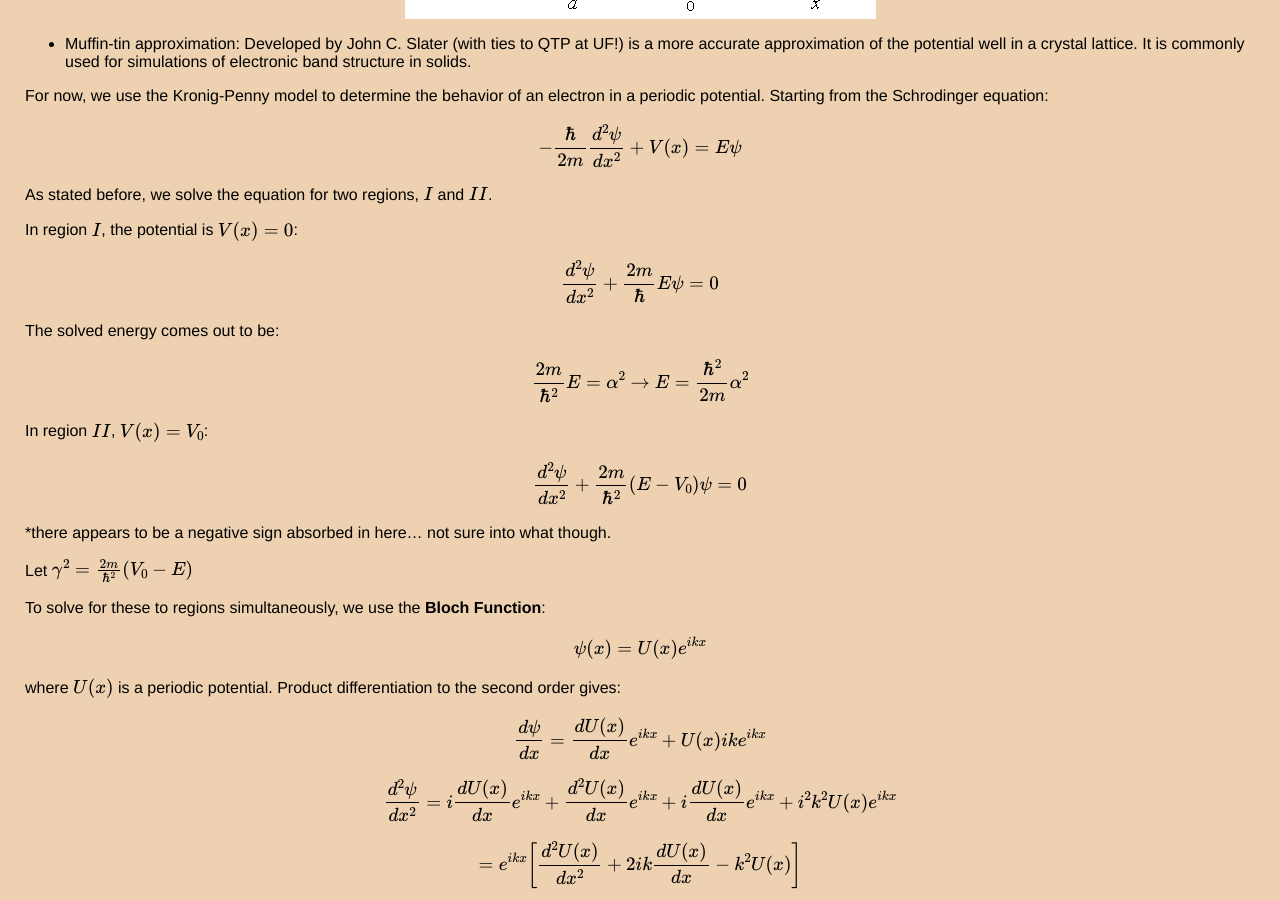
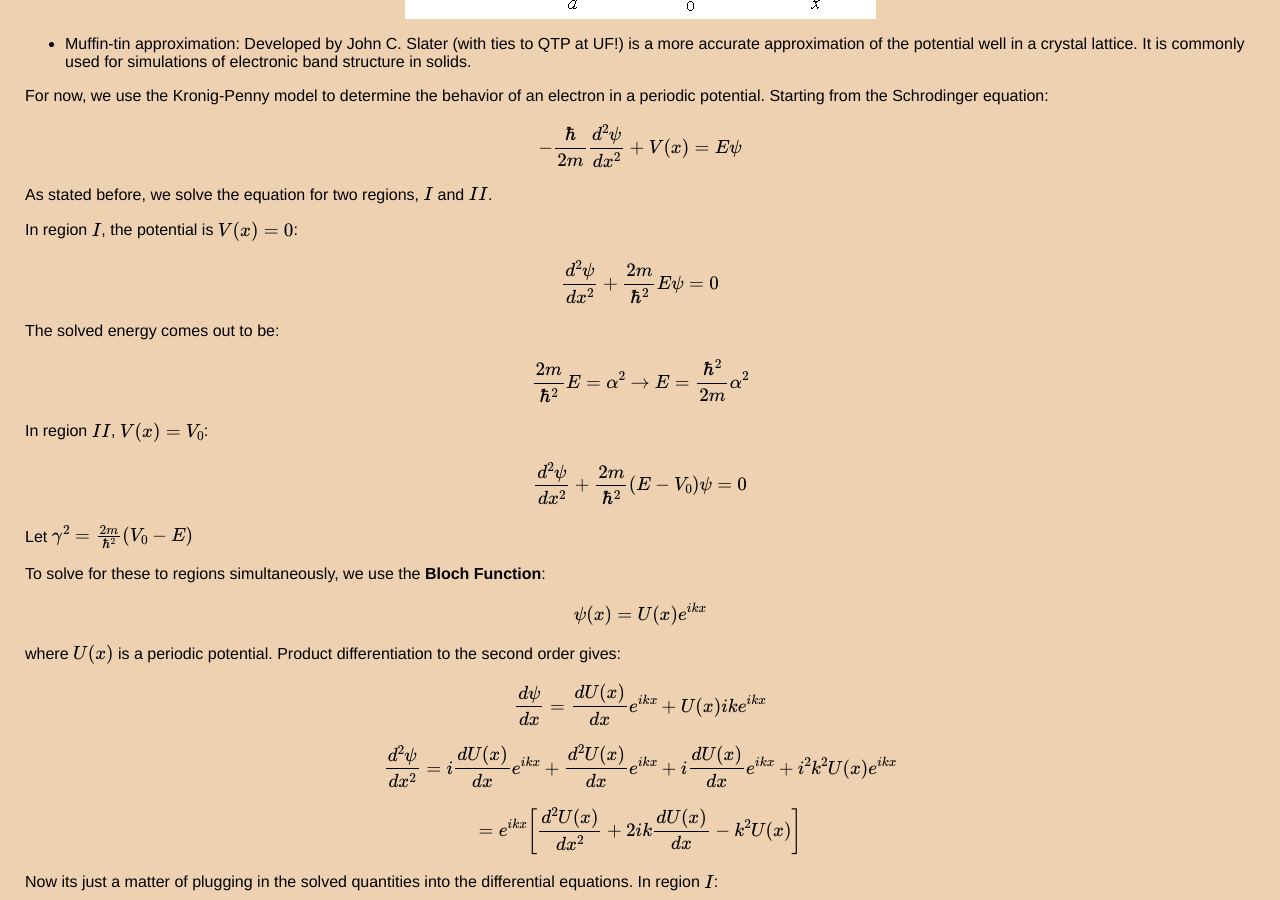
Before and after one commit to thaihangchung7/thaihangchung7.github.io, a Jekyll site: the page built from _notes/solidstate.md, in a window 1280 px wide and 900 px high, scrolled down 448 px. Built offline with Jekyll 4.4.1, drawn with Linux system fonts in a browser that asks for light colours; formulas are drawn with MathJax 3.

Commit message:
Fixed typos

```diff
--- a/_notes/solidstate.md
+++ b/_notes/solidstate.md
@@ -26,7 +26,7 @@ As stated before, we solve the equation for two regions, $$ I $$ and $$ II $$.
 
 In region $$I$$, the potential is $$ V(x) = 0 $$:
 
-$$ \frac{d^{2} \psi}{d x^{2}} +  \frac{2m}{\hbar} E \psi  = 0 $$
+$$ \frac{d^{2} \psi}{d x^{2}} +  \frac{2m}{\hbar^{2}} E \psi  = 0 $$
 
 The solved energy comes out to be:
 
@@ -35,8 +35,6 @@ $$ \frac{2m}{\hbar^{2}} E = \alpha^{2} \rightarrow E = \frac{\hbar^{2}}{2m} \alp
 In region $$II$$, $$V(x) = V_{0} $$:
 
 $$ \frac{d^{2} \psi}{d x^{2}} + \frac{2m}{\hbar^{2}} (E - V_{0}) \psi = 0 $$
-
-*there appears to be a negative sign absorbed in here... not sure into what though.
 
 Let $$ \gamma^{2} = \frac{2m}{\hbar^{2}} (V_{0} - E) $$
 
```
